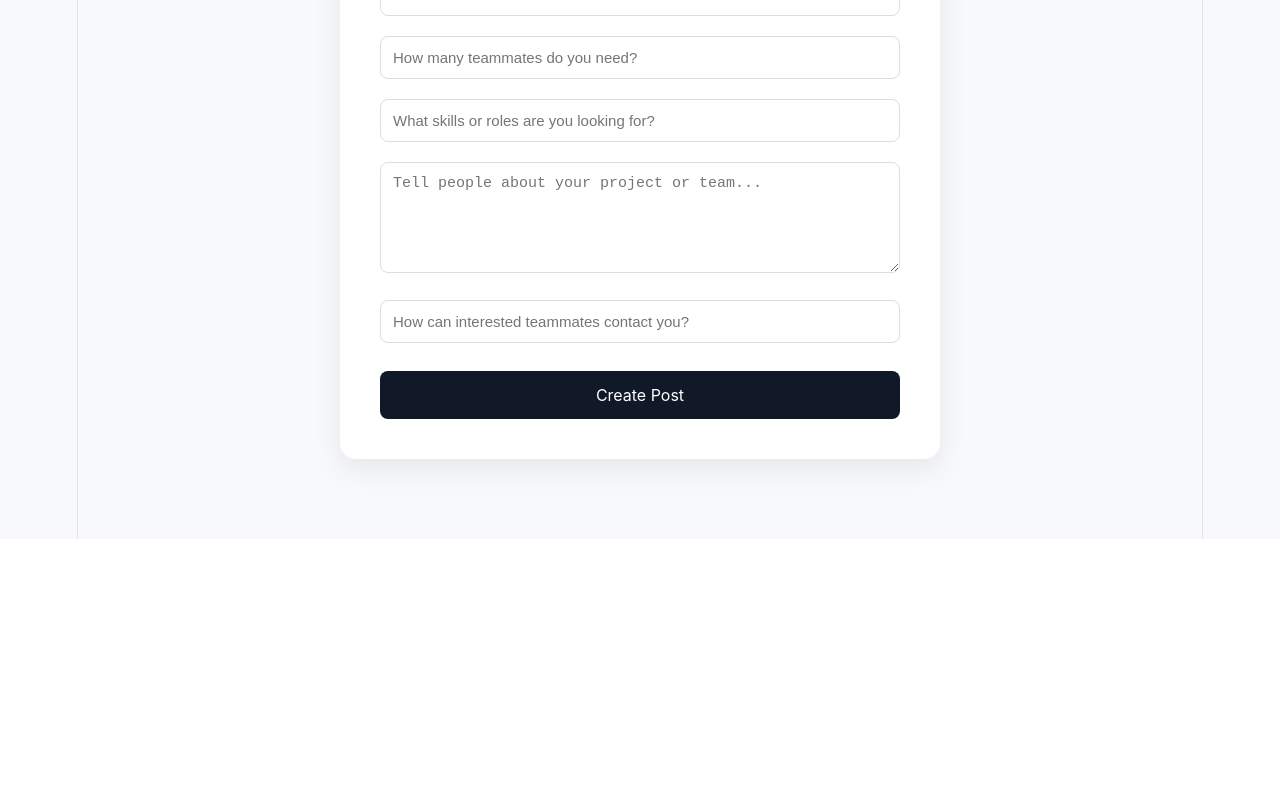
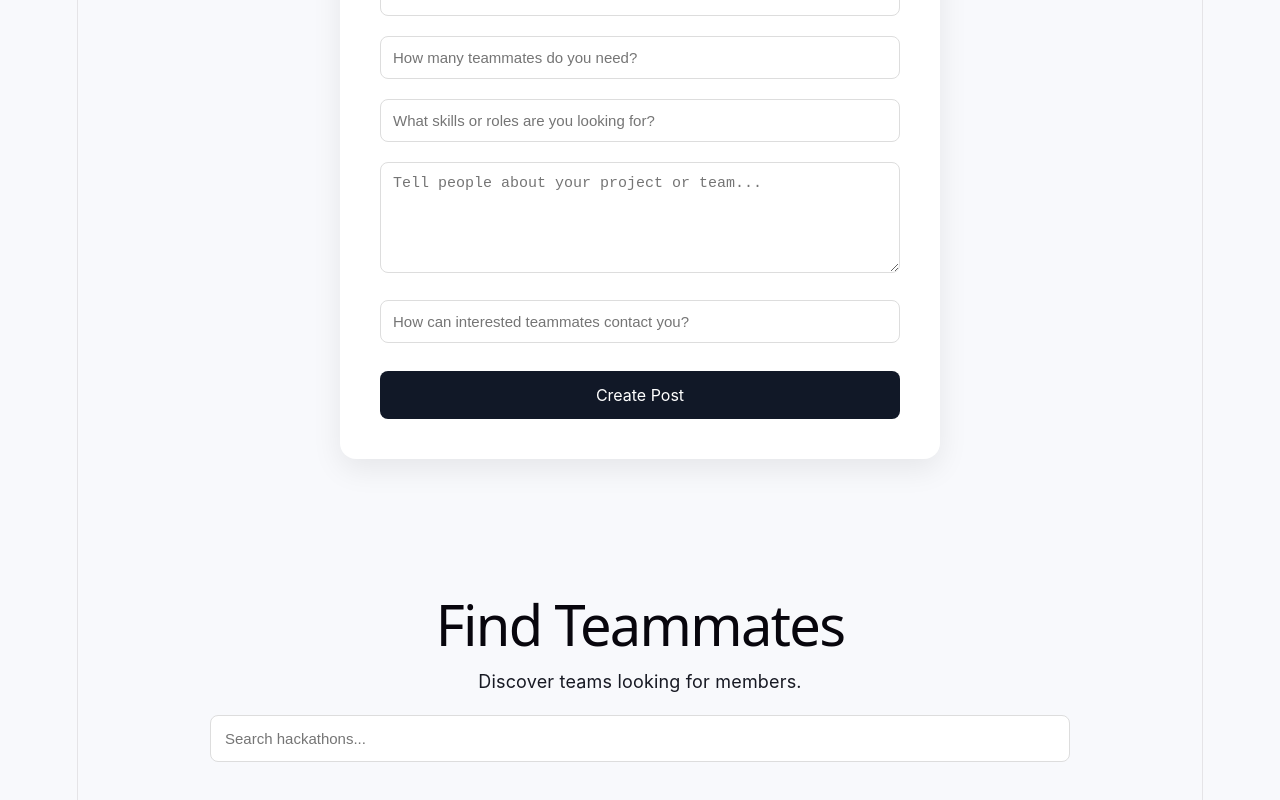
Before and after one commit to bhavyasrivastava5april/TeamUp, a React (Vite) app: page / in a window 1280 px wide. Shown: the part 1463-2263 px from the top of the page. Before the commit the page ends 2002 px from the top, so only its background shows below. Built offline with nearby package versions, Linux system fonts and the light colour scheme.

Commit message:
feat: add browse posts and search

```diff
--- a/src/App.css
+++ b/src/App.css
@@ -380,3 +380,35 @@ button {
   text-decoration: none;
   font-weight: 600;
 }
+
+.browse-posts {
+  max-width: 900px;
+  margin: 80px auto;
+  padding: 40px 20px;
+}
+
+.browse-posts input {
+  width: 100%;
+  padding: 14px;
+  margin: 20px 0;
+  border: 1px solid #ddd;
+  border-radius: 8px;
+  box-sizing: border-box;
+  font-size: 15px;
+}
+
+.post-card {
+  padding: 25px;
+  margin-top: 20px;
+  background: white;
+  border: 1px solid #e5e7eb;
+  border-radius: 12px;
+}
+
+.post-card h2 {
+  margin-bottom: 15px;
+}
+
+.post-card p {
+  margin: 8px 0;
+}
--- a/src/App.jsx
+++ b/src/App.jsx
@@ -1,6 +1,7 @@
 import { useState } from "react";
 import "./App.css";
 import CreatePost from "./CreatePost";
+import BrowsePosts from "./BrowsePosts";
 
 function App() {
   const [search, setSearch] = useState("");
@@ -159,6 +160,7 @@ const filteredEvents = events.filter((event) =>
           </div>
         </section>
         <CreatePost />
+        <BrowsePosts />
       </main>
 
     </div>
--- /dev/null
+++ b/src/BrowsePosts.jsx
@@ -0,0 +1,49 @@
+import { useState, useEffect } from "react";
+
+function BrowsePosts() {
+  const [posts, setPosts] = useState([]);
+  const [search, setSearch] = useState("");
+
+  useEffect(() => {
+    const savedPost = localStorage.getItem("teamupPost");
+
+    if (savedPost) {
+      setPosts([JSON.parse(savedPost)]);
+    }
+  }, []);
+
+  const filteredPosts = posts.filter((post) =>
+    post.eventName.toLowerCase().includes(search.toLowerCase())
+  );
+
+  return (
+    <div className="browse-posts">
+      <h1>Find Teammates</h1>
+
+      <p>Discover teams looking for members.</p>
+
+      <input
+        type="text"
+        placeholder="Search hackathons..."
+        value={search}
+        onChange={(e) => setSearch(e.target.value)}
+      />
+
+      {filteredPosts.map((post) => (
+        <div className="post-card" key={post.eventName}>
+          <h2>{post.eventName}</h2>
+
+          <p>
+            <strong>Members needed:</strong> {post.membersNeeded}
+          </p>
+
+          <p>
+            <strong>Looking for:</strong> {post.skills}
+          </p>
+        </div>
+      ))}
+    </div>
+  );
+}
+
+export default BrowsePosts;
```
